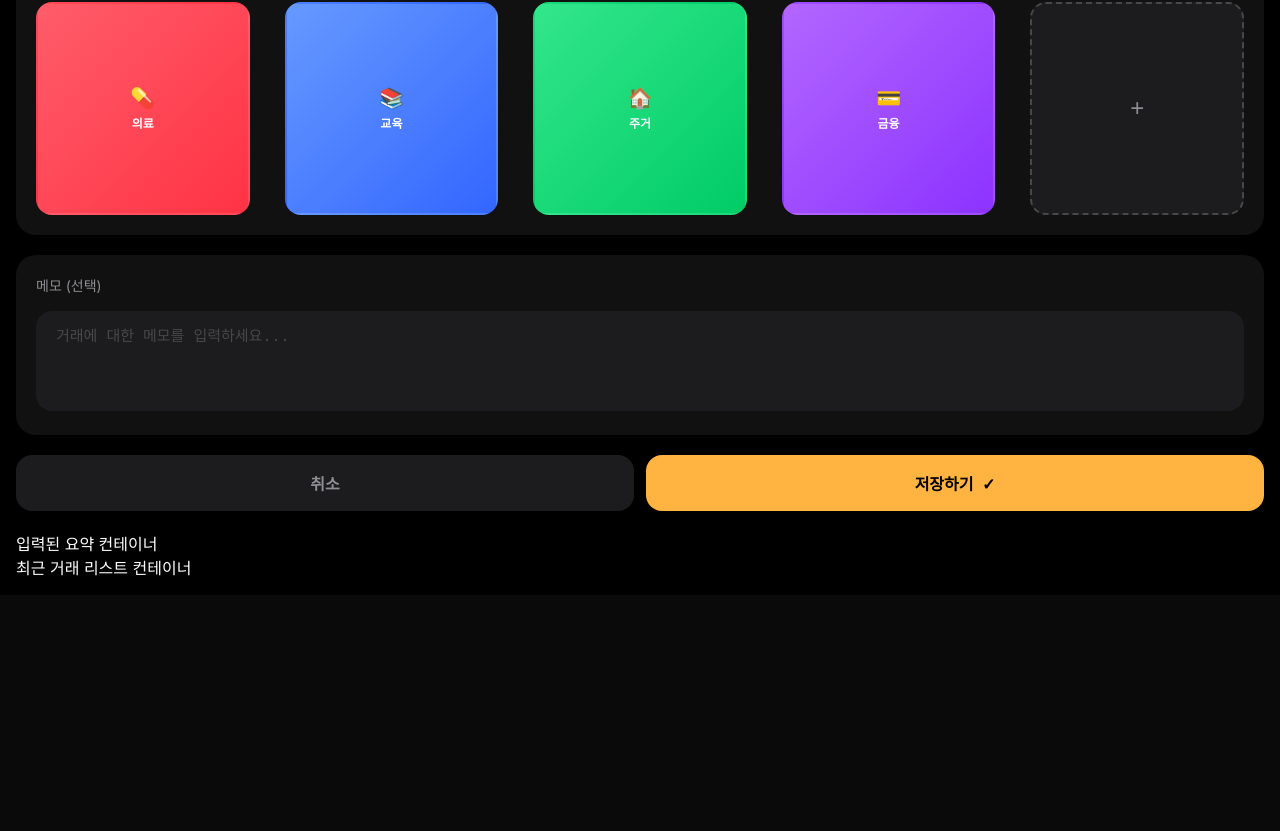
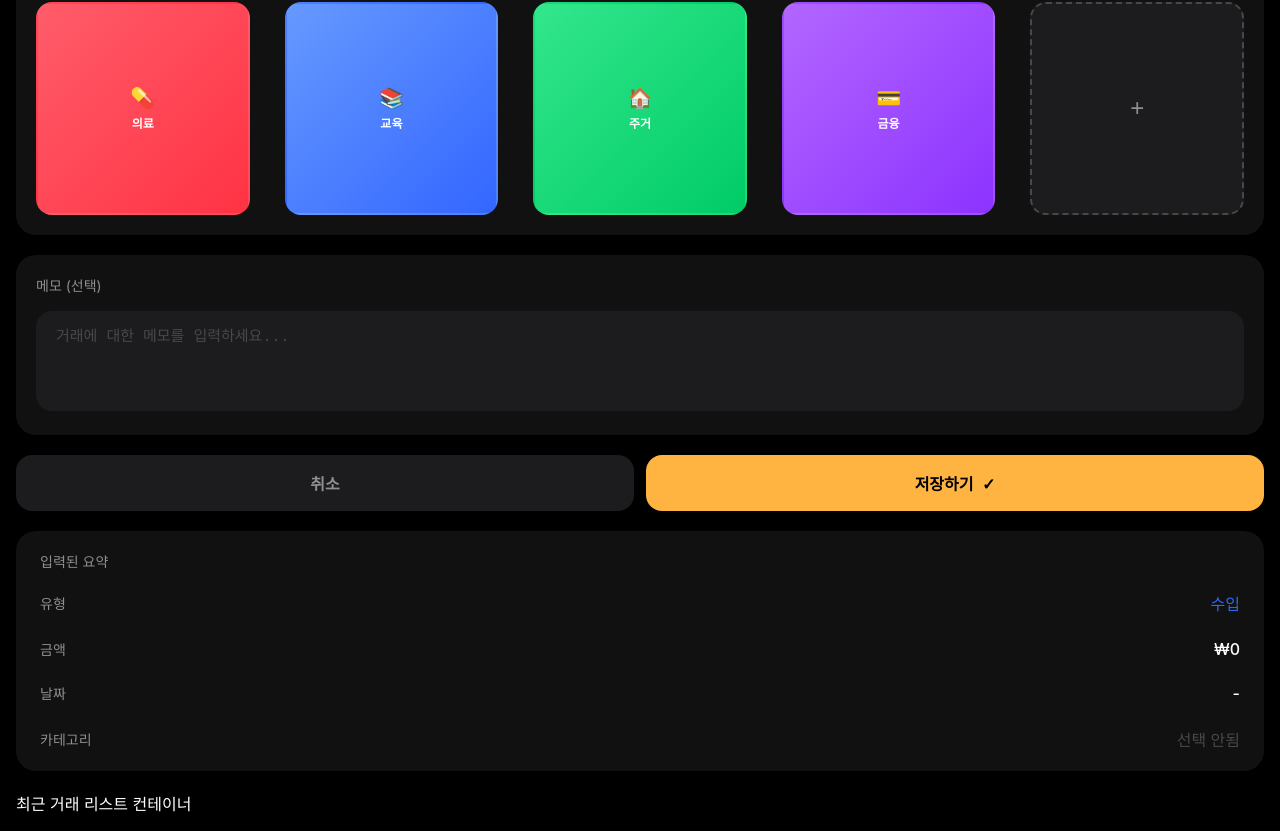
Before and after one commit to kb-7th-household-account-book/vue-account-book, a Vue app: page / in a window 1280 px wide. Shown: the part 1054-1885 px from the top of the page. Before the commit the page ends 1649 px from the top, so only its background shows below. Built offline with nearby package versions, Linux system fonts and the light colour scheme; a web font is replaced by a local one.

Commit message:
feat: 입력된 요약 컴포넌트 생성 및 랜더링

```diff
--- a/src/components/transaction-register/BotSummaryList.vue
+++ b/src/components/transaction-register/BotSummaryList.vue
@@ -0,0 +1,121 @@
+<script setup>
+import { computed } from 'vue';
+
+const props = defineProps({
+    type: { type: String, default: 'income' },
+    amount: { type: [Number, String], default: '' },
+    date: { type: String, default: '' },
+    category: { type: String, default: '' }
+});
+
+// 1. 금액 포맷팅 (예: 215000 -> 215,000)
+const formattedAmount = computed(() => {
+    if (!props.amount) return '0';
+    return Number(props.amount).toLocaleString();
+});
+
+// 💡 2. 카테고리 ID를 한국어/아이콘으로 변환하기 위한 맵
+const categoryMap = {
+    'FOOD': { label: '식비', icon: '🍜' },
+    'COFFEE': { label: '커피', icon: '☕' },
+    'TRANSPORT': { label: '교통', icon: '🚗' },
+    'SHOPPING': { label: '쇼핑', icon: '🛍️' },
+    'CULTURE': { label: '문화', icon: '🎬' },
+    'MEDICAL': { label: '의료', icon: '💊' },
+    'EDUCATION': { label: '교육', icon: '📚' },
+    'HOUSING': { label: '주거', icon: '🏠' },
+    'FINANCE': { label: '금융', icon: '💳' }
+};
+
+const categoryInfo = computed(() => {
+    return categoryMap[props.category] || null;
+});
+</script>
+
+<template>
+    <section class="summary-card">
+        <p class="section-label">입력된 요약</p>
+
+        <ul class="summary-list">
+            <li class="summary-item">
+                <span class="label">유형</span>
+                <span :class="['value', type === 'income' ? 'text-income' : 'text-expense']">
+                    {{ type === 'income' ? '수입' : (type === 'expense' ? '지출' : '-') }}
+                </span>
+            </li>
+
+            <li class="summary-item">
+                <span class="label">금액</span>
+                <span class="value">₩{{ formattedAmount }}</span>
+            </li>
+
+            <li class="summary-item">
+                <span class="label">날짜</span>
+                <span class="value">{{ date || '-' }}</span>
+            </li>
+
+            <li class="summary-item">
+                <span class="label">카테고리</span>
+                <span class="value" v-if="categoryInfo">
+                    {{ categoryInfo.icon }} {{ categoryInfo.label }}
+                </span>
+                <span class="value text-muted" v-else>선택 안됨</span>
+            </li>
+        </ul>
+    </section>
+</template>
+
+<style scoped>
+/* 공통 카드 스타일 */
+.summary-card {
+    background-color: #111111;
+    border-radius: 20px;
+    padding: 20px 24px;
+    margin-bottom: 20px;
+}
+
+.section-label {
+    font-size: 14px;
+    color: #8e8e93;
+    margin-bottom: 20px;
+}
+
+/* 리스트 스타일 제거 및 간격 설정 */
+.summary-list {
+    list-style: none;
+    padding: 0;
+    margin: 0;
+    display: flex;
+    flex-direction: column;
+    gap: 24px; /* 각 항목 간의 넉넉한 세로 간격 */
+}
+
+/* 개별 항목 가로 배치 (양끝 정렬) */
+.summary-item {
+    display: flex;
+    justify-content: space-between;
+    align-items: center;
+}
+
+.label {
+    font-size: 14px;
+    color: #8e8e93;
+}
+
+.value {
+    font-size: 16px;
+    color: #ffffff; /* 기본값은 흰색 */
+    font-weight: 500;
+}
+
+/* 수입/지출 색상 포인트 */
+.text-income {
+    color: #2c6bed; /* 파란색 (이미지 참고) */
+}
+.text-expense {
+    color: #FF637E; /* 빨간색 */
+}
+.text-muted {
+    color: #48484a;
+}
+</style>
--- a/src/components/transaction-register/MidDateField.vue
+++ b/src/components/transaction-register/MidDateField.vue
@@ -1,5 +1,14 @@
 <script setup>
+defineProps({
+    modelValue: {
+        type: String,
+        default: ''
+    }
+})
+
+defineEmits(['update:modelValue'])
 </script>
+
 <template>
     <section class="input-card">
     <p class="section-label">날짜</p>
@@ -7,7 +16,7 @@
       <span class="icon">
         <img src="/public/images/DateIcon.svg" alt="날짜 아이콘" />
       </span>
-      <input type="date" class="custom-input" />
+      <input type="date" class="custom-input" :value="modelValue" @input="$emit('update:modelValue', $event.target.value)" />
     </div>
   </section>
 </template>
--- a/src/components/transaction-register/MidSaveButton.vue
+++ b/src/components/transaction-register/MidSaveButton.vue
@@ -16,7 +16,7 @@ defineEmits(['cancel', 'save']);
 </script>
 
 <style scoped>
-/* 💡 버튼들을 가로로 나란히 배치 */
+/* 버튼들을 가로로 나란히 배치 */
 .action-button-row {
     display: flex;
     gap: 12px;
--- a/src/views/TransactionRegister.vue
+++ b/src/views/TransactionRegister.vue
@@ -6,6 +6,10 @@ import MidTimeField from '@/components/transaction-register/MidTimeField.vue';
 import MidCategoryButton from '@/components/transaction-register/MidCategoryButton.vue';
 import MidMemoField from '@/components/transaction-register/MidMemoField.vue';
 import MidSaveButton from '@/components/transaction-register/MidSaveButton.vue';
+
+import BotSummaryList from '@/components/transaction-register/BotSummaryList.vue';
+
+
 
 import { ref } from 'vue';
 
@@ -95,9 +99,15 @@ const handleSave = () => {
         </div>
 
         <div class="RegisterBotView">
-            <div> 입력된 요약 컨테이너 </div>
-            <div> 최근 거래 리스트 컨테이너</div>
-        </div>
+        <BotSummaryList
+            :type="selectedType"
+            :amount="transactionAmount"
+            :date="transactionDate"
+            :category="transactionCategory"
+        />
+
+        <div> 최근 거래 리스트 컨테이너</div>
+    </div>
     </div>
 
 </template>
```
